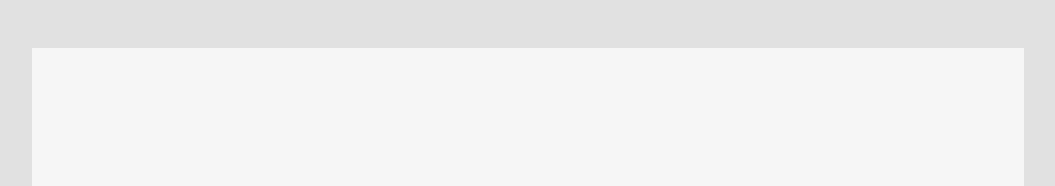
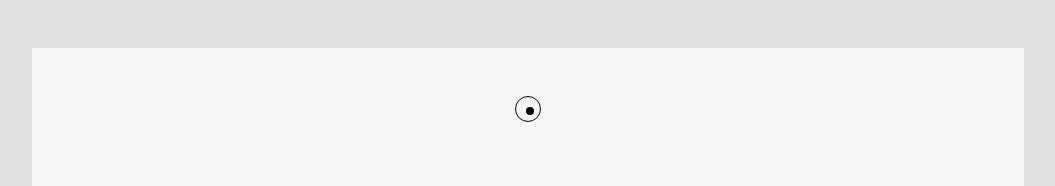
Before and after one commit to Simlex/framox, a React (Create React App) app: page / in a window 1280 px wide. Shown: the top 186 px of the page, without its empty margins (112-1167 px from the left). Built offline with nearby package versions, Linux system fonts and the light colour scheme.

Commit message:
Added custom cursor

```diff
--- a/src/components/Container.tsx
+++ b/src/components/Container.tsx
@@ -3,11 +3,13 @@ import style from '../styles/home.module.scss';
 
 type Props = {
     children: ReactElement;
+    cursorRef: any;
 }
 
 const Container = (props: Props) => {
   return (
     <div className={style.container}>
+      <div className={style.cursor} ref={props.cursorRef}></div>
         {props.children}
     </div>
   )
--- a/src/styles/home.module.scss
+++ b/src/styles/home.module.scss
@@ -5,6 +5,24 @@
     @include container();
     display: flex;
     justify-content: center;
+
+    .cursor {
+        border: 1px solid var.$black;
+        width: 24px;
+        height: 24px;
+        position: absolute;
+        border-radius: 100%;
+        &::after {
+            position: absolute;
+            top: 10px;
+            left: 10px;
+            width: 8px;
+            height: 8px;
+            background-color: var.$black;
+            content: '';
+            border-radius: 100%;
+        }
+    }
 }
 .homeContainer {
     display: flex;
```
